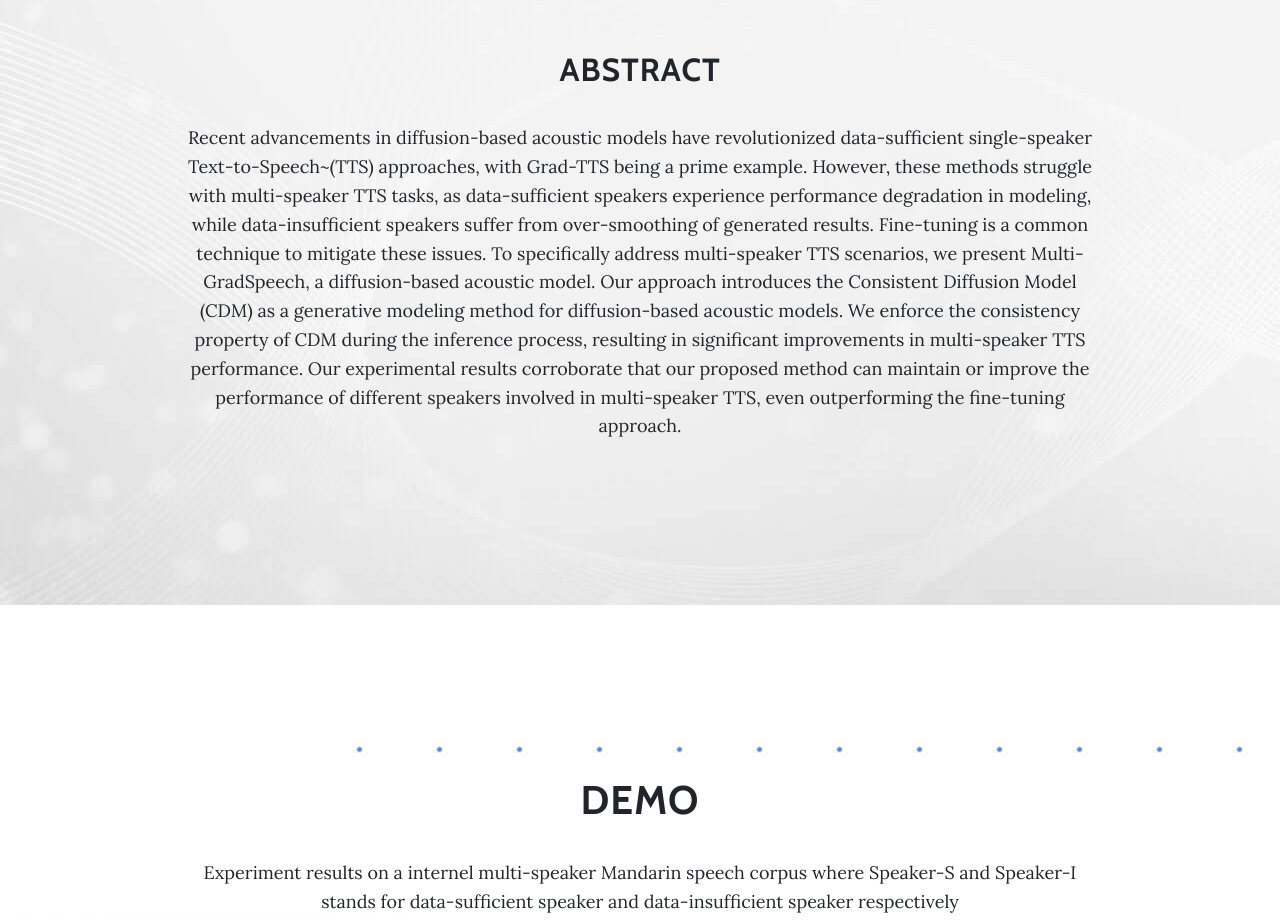
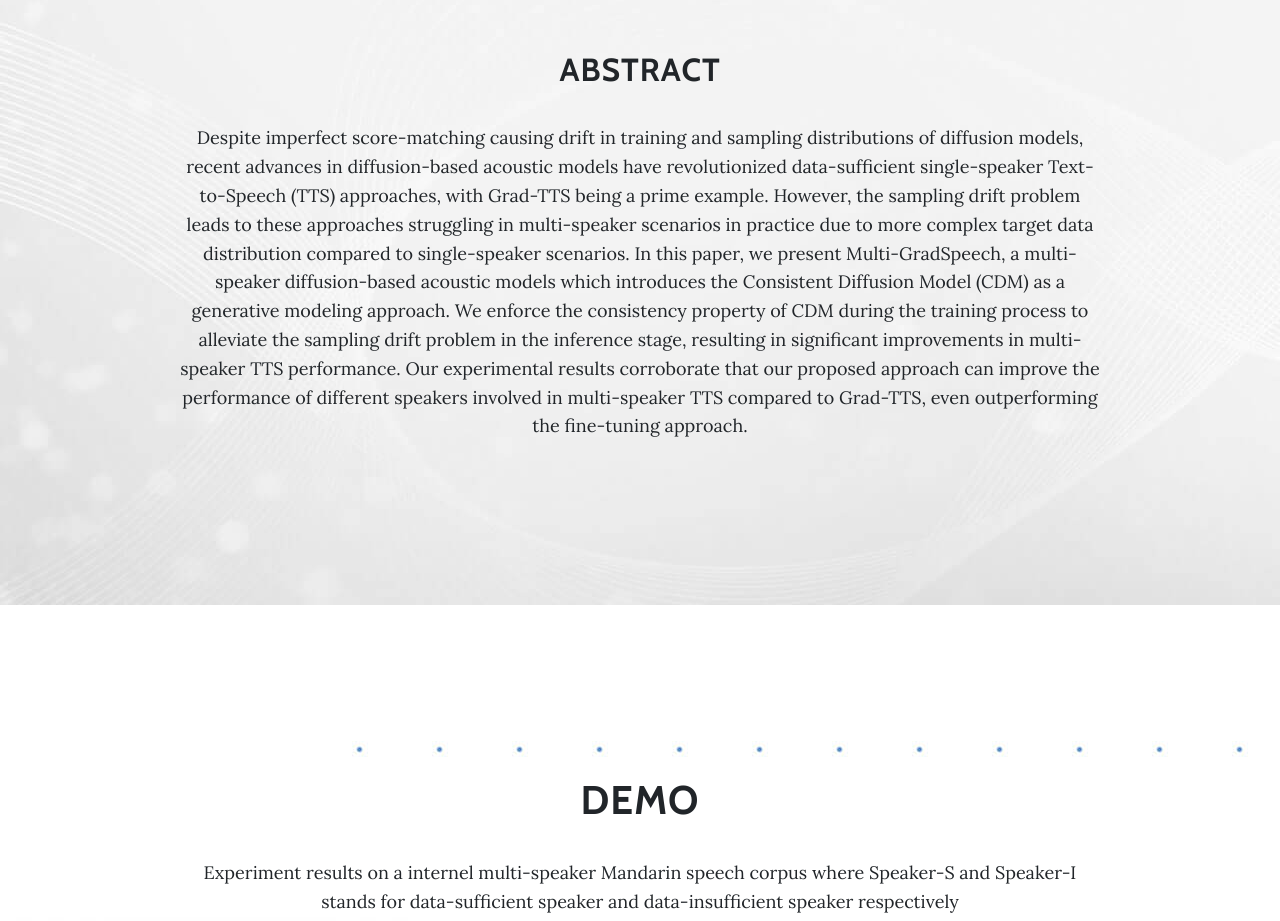
Before and after one commit to WelkinYang/multi-gradspeech, a plain HTML site: page index.html in a window 1280 px wide. Shown: the part 860-1781 px from the top of the page. Drawn offline with nearby package versions, Linux system fonts and the light colour scheme; a script that the page names is missing.

Commit message:
Update index.html

```diff
--- a/index.html
+++ b/index.html
@@ -54,7 +54,7 @@
                 <div class="row">
                     <div class="col-lg-10 mx-auto">
                         <h2>ABSTRACT</h2>
-                        <p>Recent advancements in diffusion-based acoustic models have revolutionized data-sufficient single-speaker Text-to-Speech~(TTS) approaches, with Grad-TTS being a prime example. However, these methods struggle with multi-speaker TTS tasks, as data-sufficient speakers experience performance degradation in modeling, while data-insufficient speakers suffer from over-smoothing of generated results. Fine-tuning is a common technique to mitigate these issues. To specifically address multi-speaker TTS scenarios, we present Multi-GradSpeech, a diffusion-based acoustic model. Our approach introduces the Consistent Diffusion Model (CDM) as a generative modeling method for diffusion-based acoustic models. We enforce the consistency property of CDM during the inference process, resulting in significant improvements in multi-speaker TTS performance. Our experimental results corroborate that our proposed method can maintain or improve the performance of different speakers involved in multi-speaker TTS, even outperforming the fine-tuning approach.</p>
+                        <p>Despite imperfect score-matching causing drift in training and sampling distributions of diffusion models, recent advances in diffusion-based acoustic models have revolutionized data-sufficient single-speaker Text-to-Speech (TTS) approaches, with Grad-TTS being a prime example. However, the sampling drift problem leads to these approaches struggling in multi-speaker scenarios in practice due to more complex target data distribution compared to single-speaker scenarios. In this paper, we present Multi-GradSpeech, a multi-speaker diffusion-based acoustic models which introduces the Consistent Diffusion Model (CDM) as a generative modeling approach. We enforce the consistency property of CDM during the training process to alleviate the sampling drift problem in the inference stage, resulting in significant improvements in multi-speaker TTS performance. Our experimental results corroborate that our proposed approach can improve the performance of different speakers involved in multi-speaker TTS compared to Grad-TTS, even outperforming the fine-tuning approach.</p>
 
                     </div>
                 </div>
```
